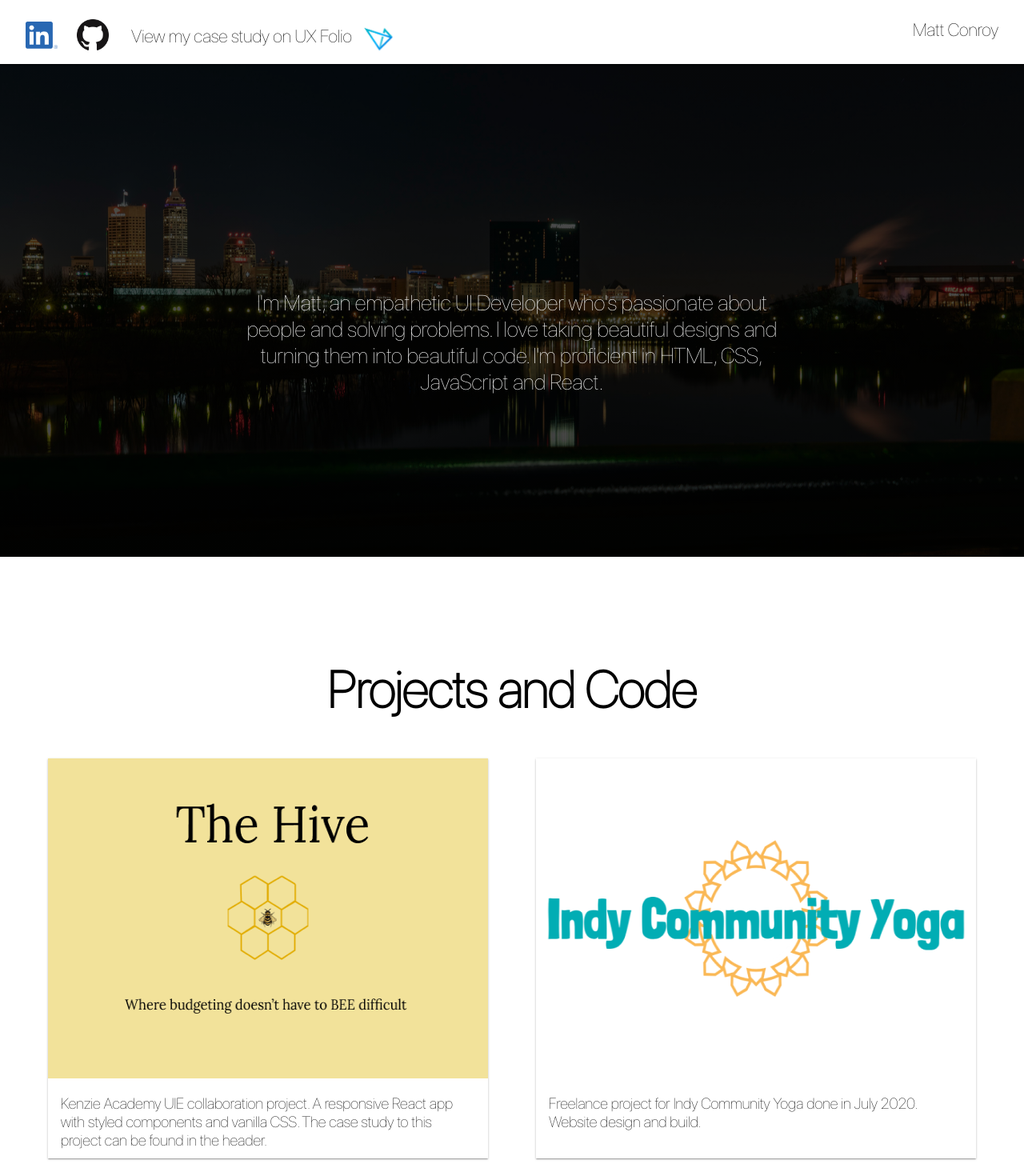
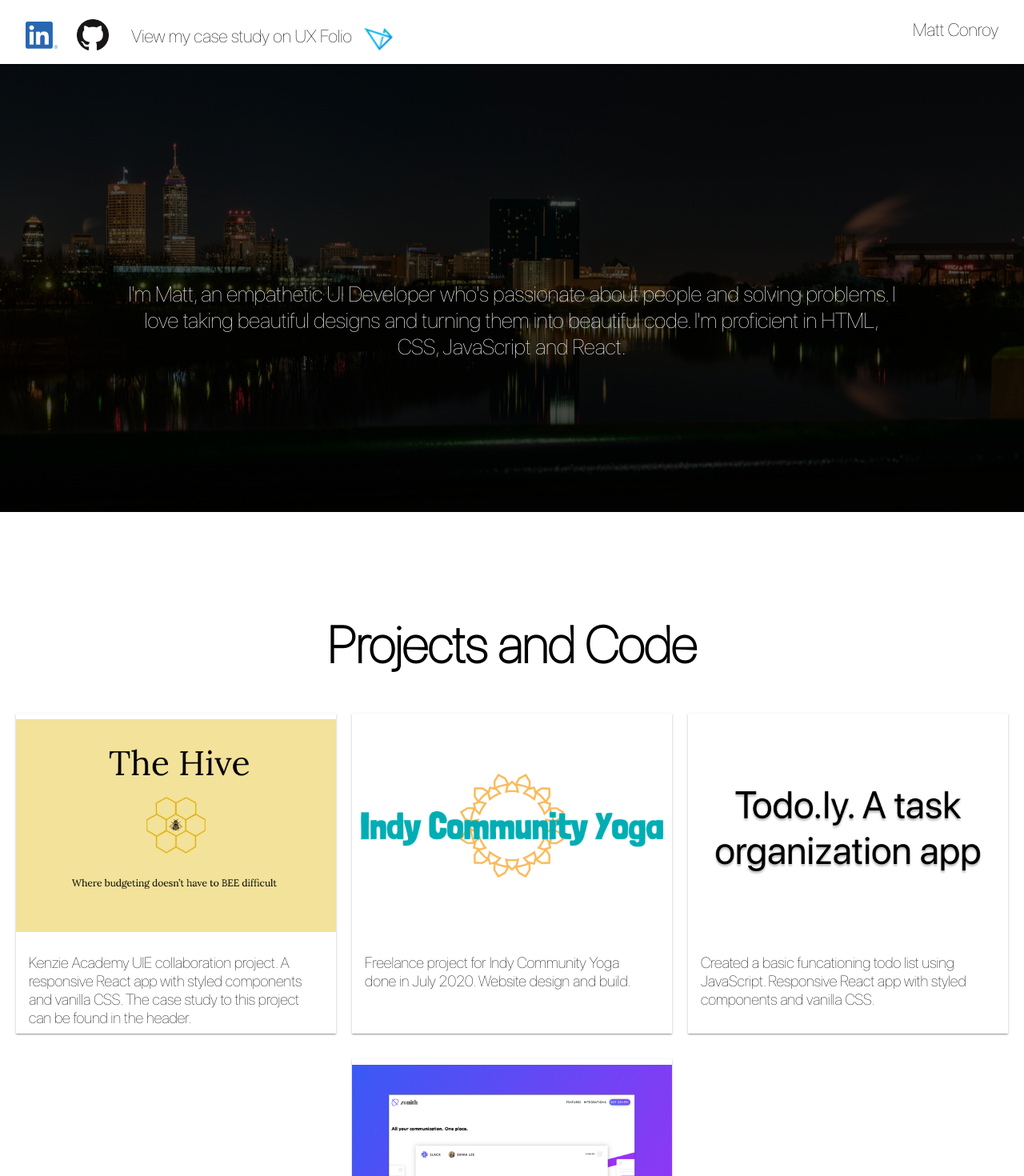
Before and after one commit to mmconroy/react-portfolio, a React (Create React App) app: page / in a window 1280 px wide. Shown: the top 1470 px of the page at 80% size. Built offline with nearby package versions, Linux system fonts and the light colour scheme.

Commit message:
Fixed card dimensions

```diff
--- a/src/Components/Card.styled.js
+++ b/src/Components/Card.styled.js
@@ -2,7 +2,7 @@ import styled from "styled-components";
 
 export const StyledCard = styled.div`
   width: 300px;
-  min-height: 350px;
+  min-height: 325px;
   display: inline-block;
   position: relative;
   box-shadow: 0 1px 1px 0 rgba(0, 0, 0, 0.14),
@@ -10,7 +10,7 @@ export const StyledCard = styled.div`
   margin-bottom: 2rem;
   @media (min-width: 700px) {
     width: 400px;
-    min-height: 350px;
+    min-height: 400px;
     display: flex;
     flex-direction: row;
     flex-wrap: wrap;
@@ -22,8 +22,8 @@ export const StyledCard = styled.div`
     margin-bottom: 2rem;
   }
   @media (min-width: 1025px) {
-    width: 550px;
-    min-height: 500px;
+
+    min-height: 400px;
     position: relative;
     box-shadow: 0 1px 1px 0 rgba(0, 0, 0, 0.14),
       0 2px 1px -1px rgba(0, 0, 0, 0.12), 0 1px 3px 0 rgba(0, 0, 0, 0.2);
--- a/src/Components/Engineering.css
+++ b/src/Components/Engineering.css
@@ -31,20 +31,12 @@
 
   .card-image {
     width: 100%;
-    height: 200px;
-    object-fit: cover;
+    height: 280px;
+    object-fit: contain;
   }
 
   .desc-text {
     font-size: 1.2rem;
     padding: 16px;
   }
-
-  @media (min-width: 1025px) {
-    .card-image {
-      width: 100%;
-      height: 400px;
-      object-fit: fill;
-    }
-  }
 }
--- a/src/Components/Main.css
+++ b/src/Components/Main.css
@@ -24,7 +24,7 @@ body {
 
 .hero {
   width: 100%;
-  height: 70vh;
+  height: 77vh;
   display: flex;
   flex-direction: column;
   align-items: center;
@@ -55,7 +55,7 @@ body {
   padding-left: 2rem;
   padding-right: 2rem;
   color: white;
-  width: 60%;
+  width: 80%;
 }
 
 .desc-text {
@@ -71,7 +71,7 @@ body {
 @media (min-width: 1025px) {
   .hero {
     margin-bottom: 8rem;
-    height: 77vh;
+    height: 70vh;
   }
 
   .section-title {
```
